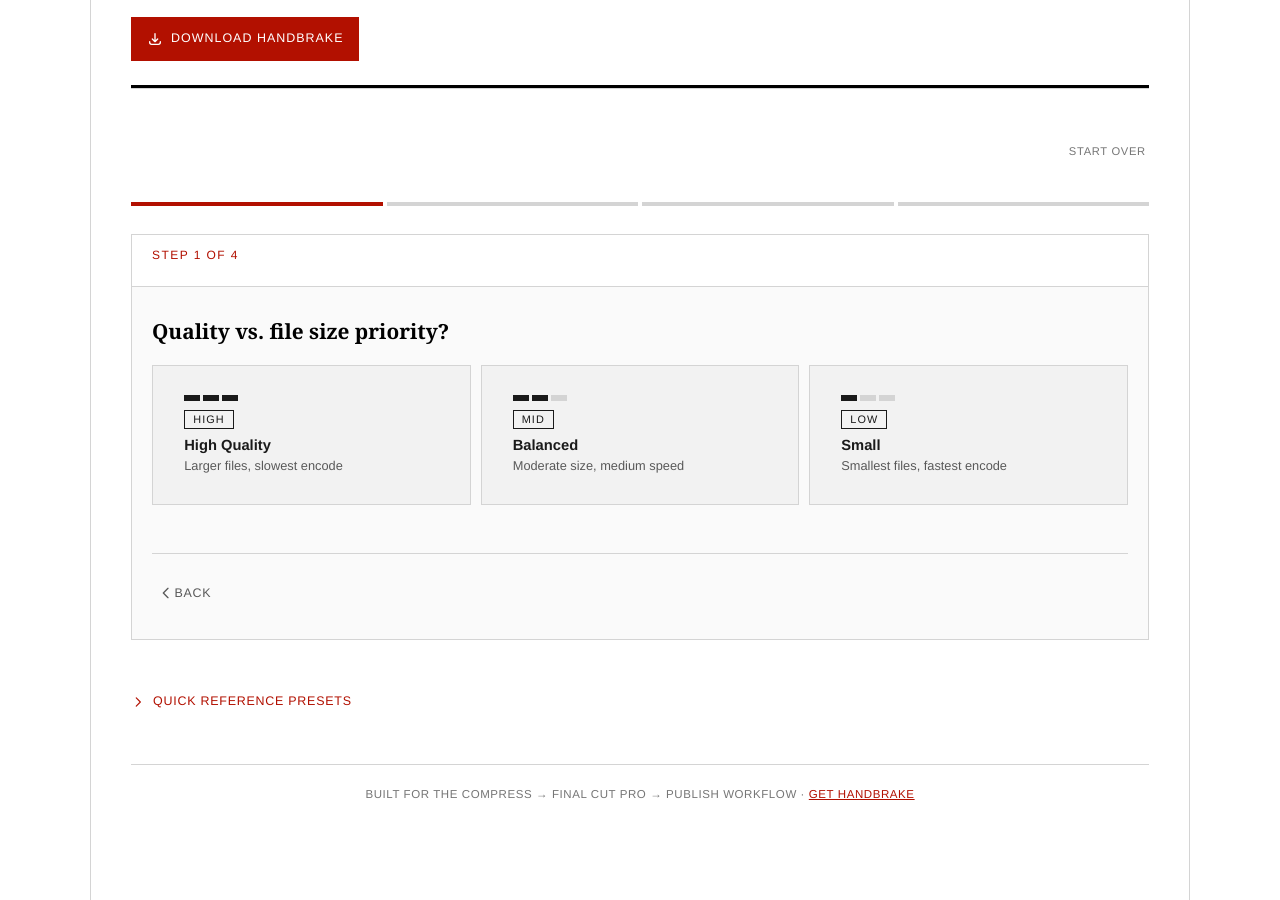
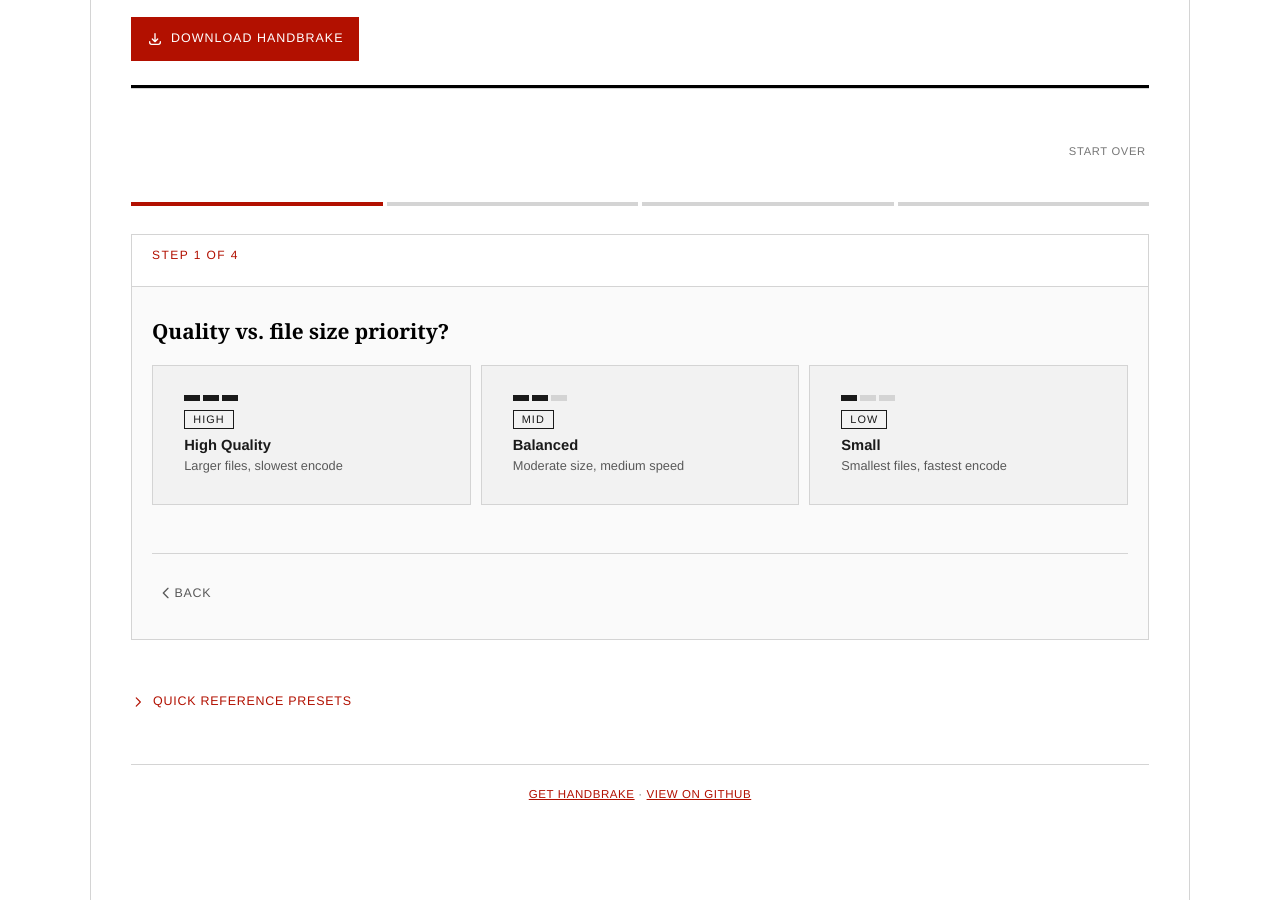
Before and after one commit to patrickdell/handbrakedecider, a plain HTML site: page index.html in a window 1280 px wide. Shown: the part 190-1090 px from the top of the page. Drawn offline with Linux system fonts and the light colour scheme; a web font is replaced by a local one.

Commit message:
Update footer: remove workflow tagline, add GitHub link

```diff
--- a/index.html
+++ b/index.html
@@ -719,8 +719,9 @@
   </main>
 
   <footer class="page-footer">
-    Built for the compress &rarr; Final Cut Pro &rarr; publish workflow &middot;
     <a href="https://handbrake.fr/downloads.php" target="_blank" rel="noopener">Get HandBrake</a>
+    &middot;
+    <a href="https://github.com/patrickdell/handbrakedecider" target="_blank" rel="noopener">View on GitHub</a>
   </footer>
 
 </div>
```
